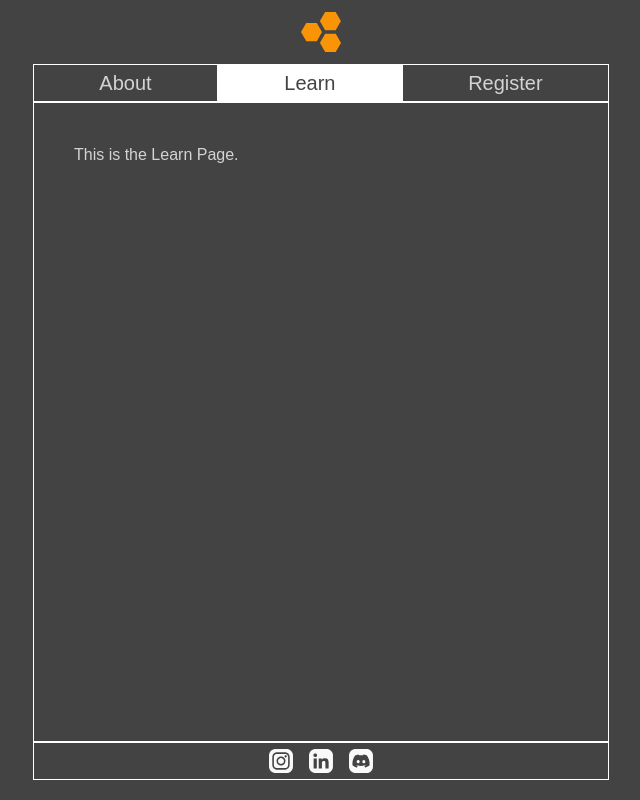
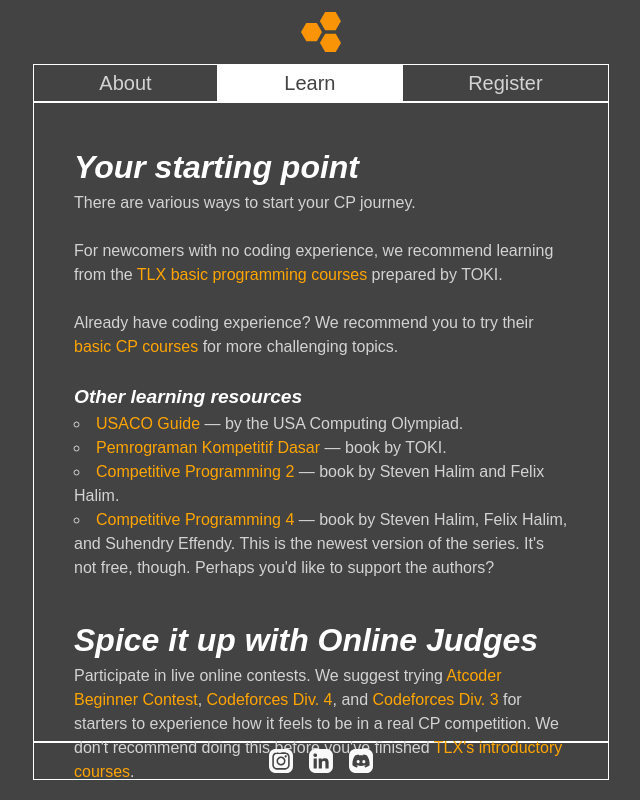
Before and after one commit to VioAlbert/jollybee-web, a Vue app: page / in a window 1280 px wide. Both pictures are taken after a click on the button "Learn". Shown: the top 800 px of the page, without its empty margins (319-959 px from the left). Built offline with nearby package versions, Linux system fonts and the light colour scheme.

Commit message:
Add content to Learn Page

```diff
--- a/src/components/pages/LearnPage.vue
+++ b/src/components/pages/LearnPage.vue
@@ -1,3 +1,76 @@
 <template>
-  This is the Learn Page.
+  <section class="pb-9">
+    <h1>Your starting point</h1>
+    <p>
+    There are various ways to start your CP journey.
+    </p>
+    <br>
+    <p>
+    For newcomers with no coding experience, we recommend learning from the <a
+      href="https://tlx.toki.id/courses/basic">TLX basic programming courses</a> prepared by TOKI.
+    </p>
+    <br>
+    <p>
+    Already have coding experience? We recommend you to try their <a
+      href="https://tlx.toki.id/courses/competitive">basic CP courses</a> for more challenging topics.
+    </p>
+    <br>
+    <h2>Other learning resources</h2>
+    <ul>
+      <li>
+        <a href="https://usaco.guide/">USACO Guide</a> — by the USA Computing Olympiad.
+      </li>
+      <li>
+        <a href="https://osn.toki.id/data/pemrograman-kompetitif-dasar.pdf">Pemrograman Kompetitif Dasar</a> — book by
+        TOKI.
+      </li>
+      <li><a href="https://cpbook.net/details?cp=3">Competitive Programming 2</a> — book by Steven Halim and Felix
+        Halim.</li>
+      <li><a href="https://cpbook.net/details?cp=5">Competitive Programming 4</a> — book by Steven Halim, Felix Halim,
+        and Suhendry Effendy. This is the newest version of the series. It's not free, though. Perhaps you'd like to
+        support the authors?</li>
+    </ul>
+  </section>
+
+  <section class="pb-9">
+    <h1>Spice it up with Online Judges</h1>
+    <p>
+    Participate in live online contests. We suggest trying <a href="https://atcoder.jp/contests/archive?ratedType=1&category=0&keyword=">Atcoder Beginner Contest</a>, <a href="https://codeforces.com/contests?type=div4">Codeforces Div. 4</a>, and <a href="https://codeforces.com/contests?type=div3">Codeforces Div. 3</a> for starters to experience how it feels to be in a real CP competition. We don't recommend doing this before you've finished <a href="https://tlx.toki.id/courses/basic">TLX's introductory courses</a>.
+    </p>
+    <br>
+
+    <h2>Our Online Judge recommendations</h2>
+    <ul>
+      <li>
+        <a href="https://codeforces.com/">Codeforces</a>
+      </li>
+      <li>
+        <a href="https://atcoder.jp/">Atcoder</a>
+      </li>
+      <li>
+        <a href="https://tlx.toki.id/contests">TLX</a>
+      </li>
+    </ul>
+    <br>
+
+    <h2>Some things to remember</h2>
+    <p>If you can't solve any problems in a contest, don't be discouraged. Try our recommended courses above and practice some more.</p>
+    <br>
+    <p>Everyone started out as a newbie; it's just that you've only just taken your first step in CP. Don't worry, our selection phases are designed for starters in basic programming.</p>
+  </section>
+
+  <section class="pb-10">
+    <h1>One last thing</h1>
+    <h2>Practice, practice, practice</h2>
+    <p>
+    Please watch <a href="https://www.youtube.com/watch?v=xAeiXy8-9Y8">How to start Competitive Programming? For beginners!</a> by Errichto.
+    </p>
+    <br>
+    <p>
+    If you keep Errichto's advice in mind and practice diligently, you should be able to improve fast.
+    </p>
+  </section>
+  <section class="pb-10">
+    <center>- Good Luck -</center>
+  </section>
 </template>
```
